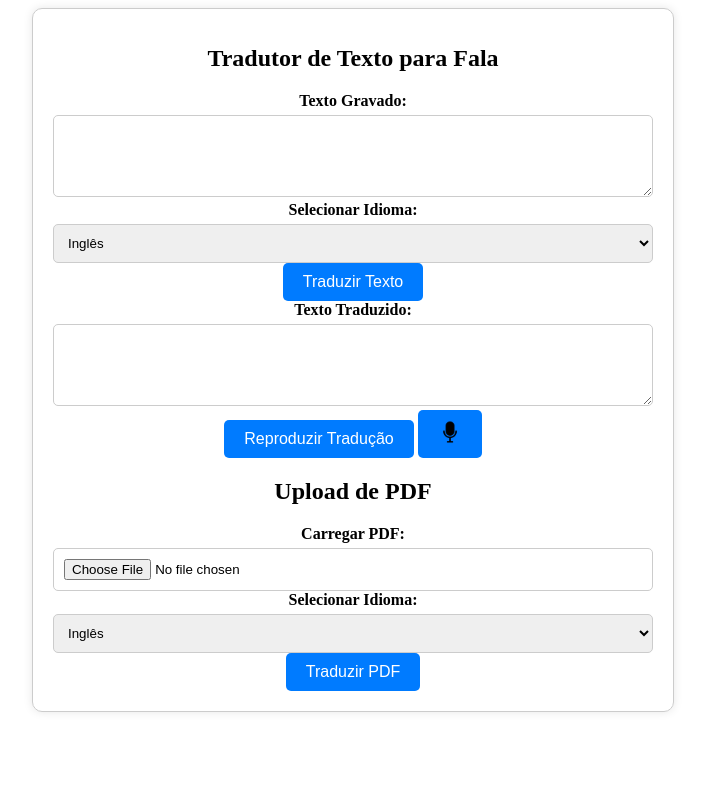
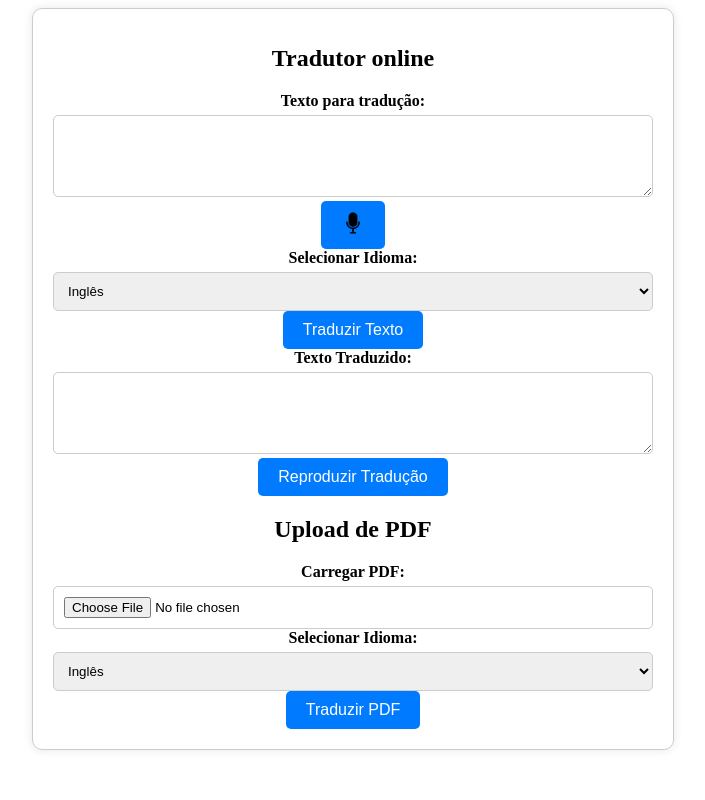
Before and after one commit to JoaoRamos112/onlinetranslator, a Flask app: page / in a window 1280 px wide. Shown: the whole page, without its empty margins (287-992 px from the left). Run offline with Flask 3, Linux system fonts and the light colour scheme.

Commit message:
versao com api para reproduzir da azure e alterações html pedidas pelo prof

```diff
--- a/templates/index.html
+++ b/templates/index.html
@@ -8,17 +8,23 @@
 </head>
 <body>
     <div class="container">
-        <h1>Tradutor de Texto para Fala</h1>
+        <h1>Tradutor online</h1>
 
         <form id="translate-form">
-            <label for="text-input">Texto Gravado:</label>
+            <label for="text-input">Texto para tradução:</label>
             <textarea id="text-input" rows="4" cols="50"></textarea>
+
+            <button id="record-button">
+            <img src="/static/images/microfone.png" alt="Gravar">
+            </button>
+
 
             <label for="language-select">Selecionar Idioma:</label>
             <select id="language-select">
                 <option value="en">Inglês</option>
                 <option value="es">Espanhol</option>
                 <option value="fr">Francês</option>
+                <option value="it">Italiano</option>
                 <!-- Adicione mais opções de idiomas conforme necessário -->
             </select>
 
@@ -30,9 +36,6 @@
 
         <button id="speak-button">Reproduzir Tradução</button>
 
-        <button id="record-button">
-            <img src="/static/images/microfone.png" alt="Gravar">
-        </button>
 
         <h2>Upload de PDF</h2>
         <form id="pdf-form" enctype="multipart/form-data">
```
